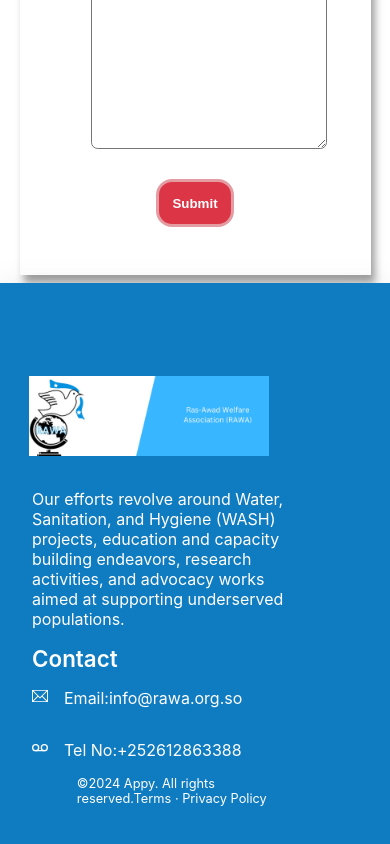
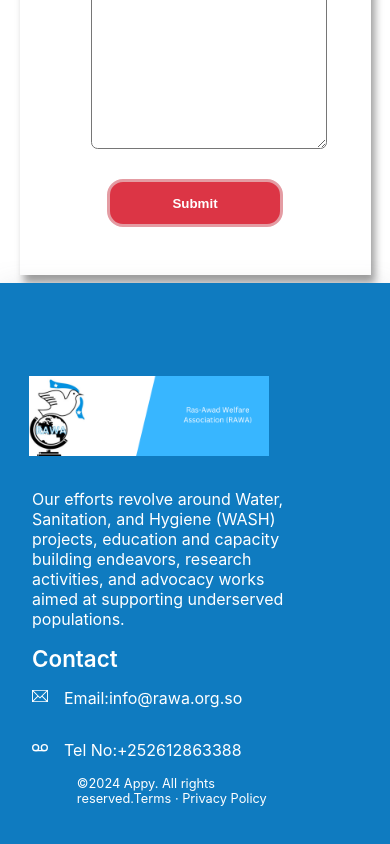
Before and after one commit to Lester-Nafwa/rawa2.0, a React (Create React App) app: page /contacts in a window 390 px wide. Shown: the part 1215-2059 px from the top of the page. Built offline with nearby package versions, Linux system fonts and the light colour scheme.

Commit message:
fx/responiveness

```diff
--- a/src/component/ContactUs/contactme.css
+++ b/src/component/ContactUs/contactme.css
@@ -110,7 +110,12 @@ h3{
   .contactperson{
     flex-direction: column;
   }
+  .btnSubmit_type{
+    min-width:50%;
+   align-self: left;
+   float: left;
 
+  }
 }
 @media screen and (max-width:550px) {
 
```
